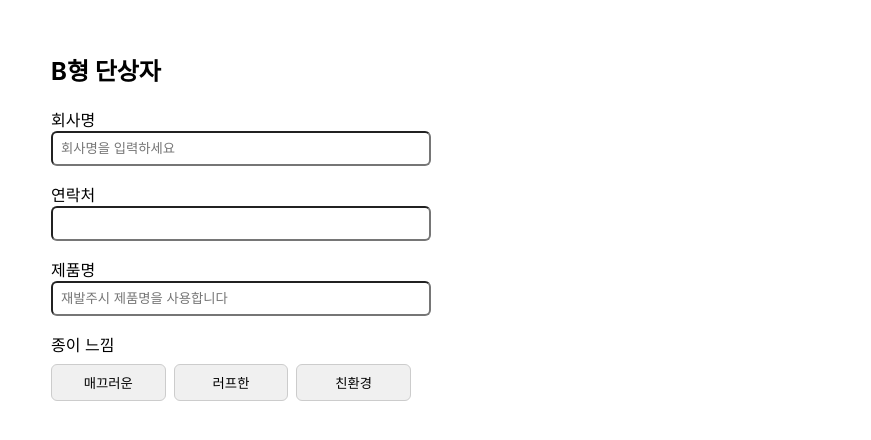
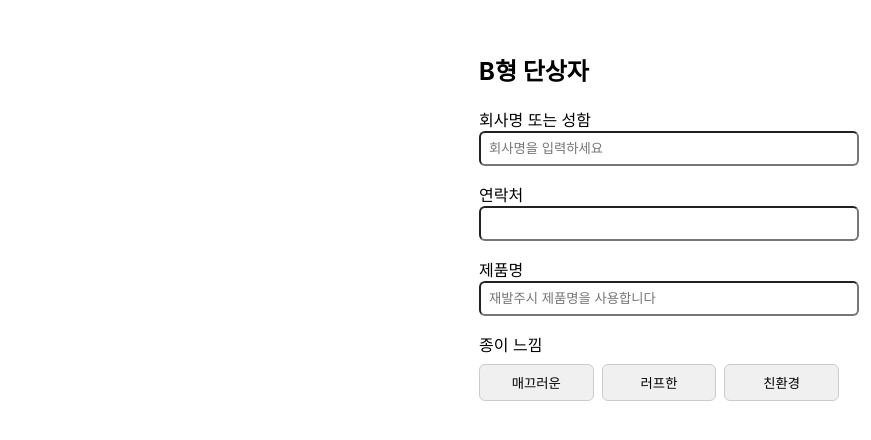
Before and after one commit to YimYoungheun/MTDL-Package, a React (Create React App) app: page / in a window 1280 px wide. Shown: the top 440 px of the page, without its empty margins (409-1280 px from the left). Built offline with nearby package versions, Linux system fonts and the light colour scheme.

Commit message:
Update App.js

```diff
--- a/src/App.js
+++ b/src/App.js
@@ -1,4 +1,4 @@
-// App.js - 완성된 입력 UI 포함
+// App.js - UI 복원 및 자동입력 정상화
 import React, { useState, useEffect } from 'react';
 
 function App() {
@@ -93,11 +93,11 @@ function App() {
 
   return (
     <div style={{ display: 'flex', justifyContent: 'center', padding: '2rem' }}>
-      <div style={{ width: '360px' }}>
+      <div style={{ width: '360px', marginLeft: 'auto' }}>
         <h2>B형 단상자</h2>
 
         {[{
-          label: '회사명', value: company, setter: setCompany, placeholder: '회사명을 입력하세요'
+          label: '회사명 또는 성함', value: company, setter: setCompany, placeholder: '회사명을 입력하세요'
         }, {
           label: '연락처', value: phone, setter: setPhone, placeholder: ''
         }, {
```
